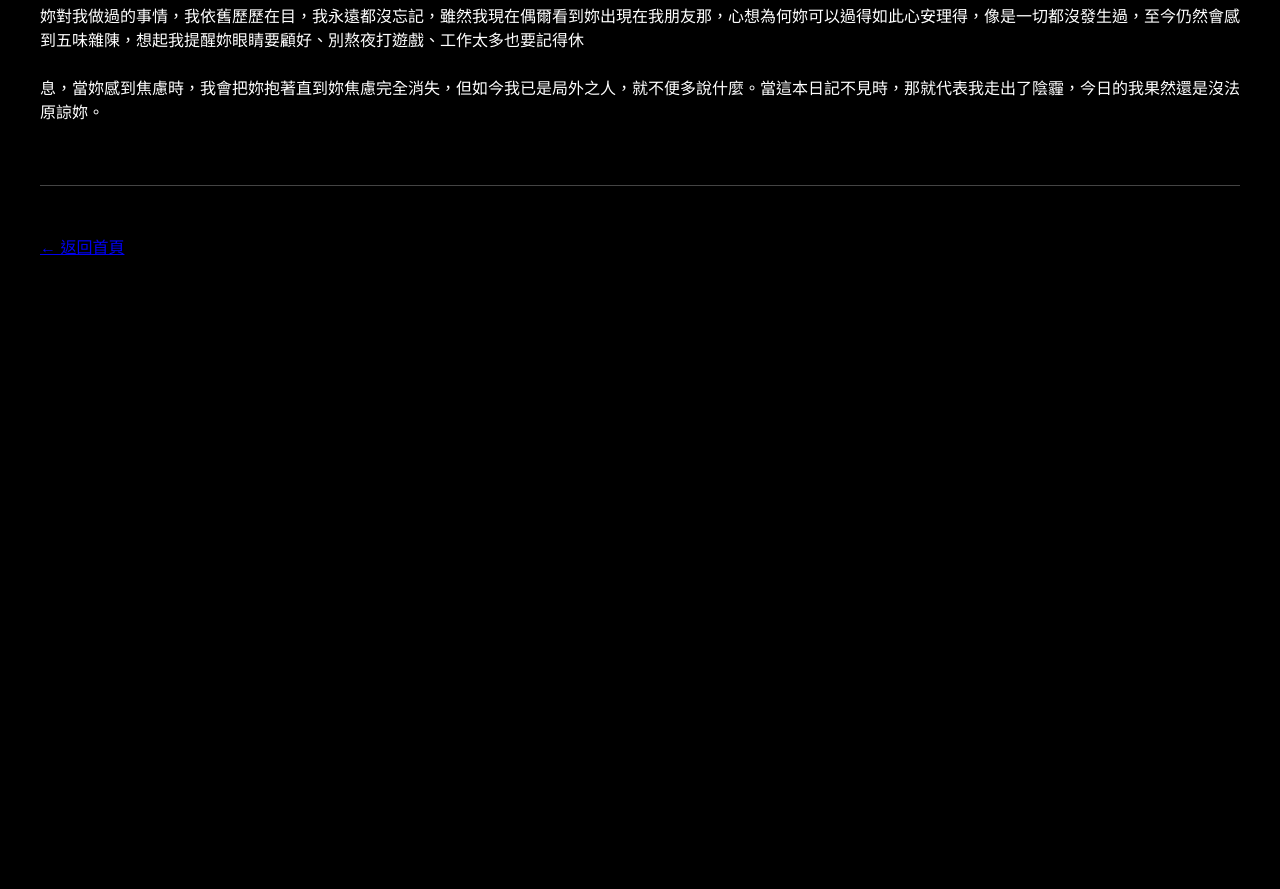
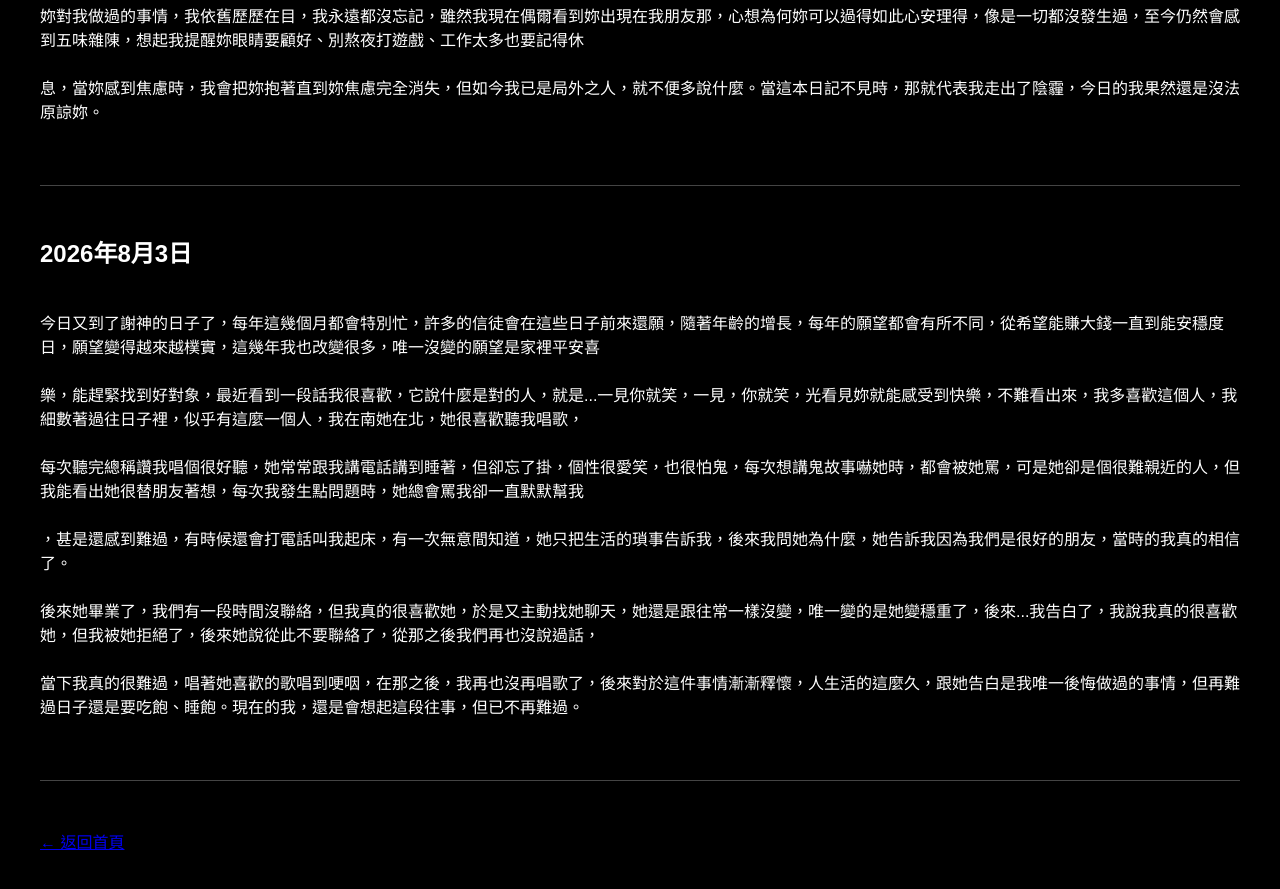
Before and after one commit to Twitch-yaoguang1099/my-website, a plain HTML site: page note2.html in a window 1280 px wide. Shown: the part 3123-4012 px from the top of the page. Before the commit the page ends 3423 px from the top, so only its background shows below. Drawn offline with Linux system fonts and the light colour scheme.

Commit message:
Add files via upload

```diff
--- a/note2.html
+++ b/note2.html
@@ -137,6 +137,22 @@
 
 息，當妳感到焦慮時，我會把妳抱著直到妳焦慮完全消失，但如今我已是局外之人，就不便多說什麼。當這本日記不見時，那就代表我走出了陰霾，今日的我果然還是沒法原諒妳。
     </div>
+<div class="entry">
+        <h2>2026年8月3日</h2>
+        <p>
+今日又到了謝神的日子了，每年這幾個月都會特別忙，許多的信徒會在這些日子前來還願，隨著年齡的增長，每年的願望都會有所不同，從希望能賺大錢一直到能安穩度日，願望變得越來越樸實，這幾年我也改變很多，唯一沒變的願望是家裡平安喜
+
+樂，能趕緊找到好對象，最近看到一段話我很喜歡，它說什麼是對的人，就是...一見你就笑，一見，你就笑，光看見妳就能感受到快樂，不難看出來，我多喜歡這個人，我細數著過往日子裡，似乎有這麼一個人，我在南她在北，她很喜歡聽我唱歌，
+
+每次聽完總稱讚我唱個很好聽，她常常跟我講電話講到睡著，但卻忘了掛，個性很愛笑，也很怕鬼，每次想講鬼故事嚇她時，都會被她罵，可是她卻是個很難親近的人，但我能看出她很替朋友著想，每次我發生點問題時，她總會罵我卻一直默默幫我
+
+，甚是還感到難過，有時候還會打電話叫我起床，有一次無意間知道，她只把生活的瑣事告訴我，後來我問她為什麼，她告訴我因為我們是很好的朋友，當時的我真的相信了。
+
+後來她畢業了，我們有一段時間沒聯絡，但我真的很喜歡她，於是又主動找她聊天，她還是跟往常一樣沒變，唯一變的是她變穩重了，後來...我告白了，我說我真的很喜歡她，但我被她拒絕了，後來她說從此不要聯絡了，從那之後我們再也沒說過話，
+
+當下我真的很難過，唱著她喜歡的歌唱到哽咽，在那之後，我再也沒再唱歌了，後來對於這件事情漸漸釋懷，人生活的這麼久，跟她告白是我唯一後悔做過的事情，但再難過日子還是要吃飽、睡飽。現在的我，還是會想起這段往事，但已不再難過。
+
+</div>
 
 
 
```
